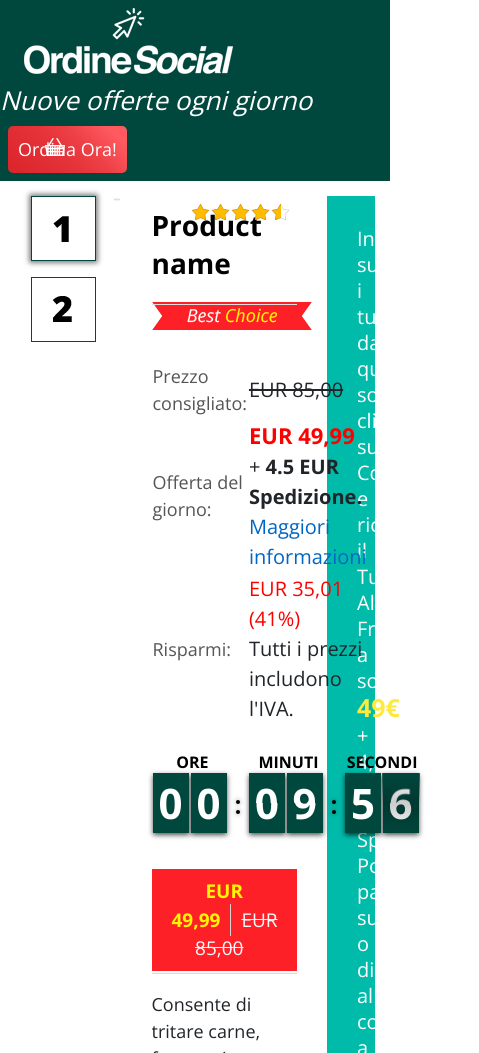
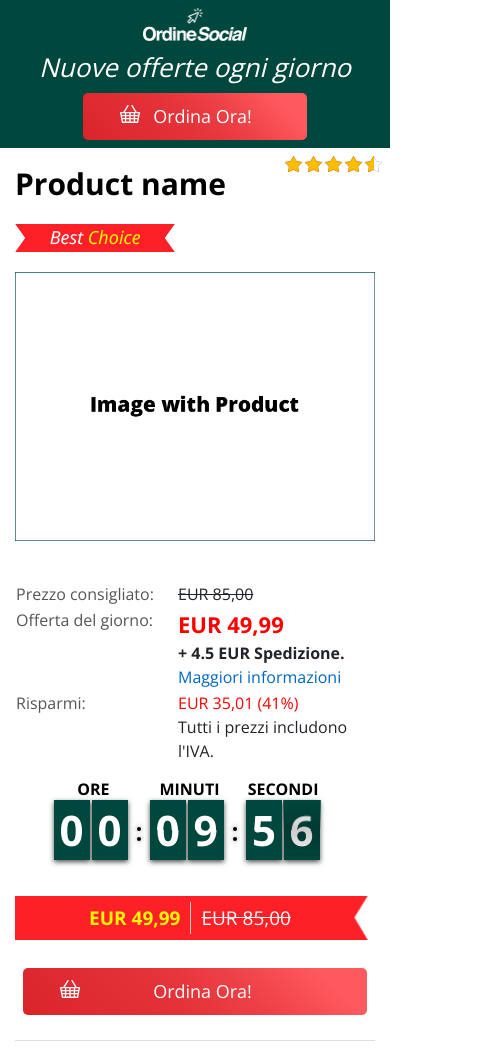
Before and after one commit to nazmariam/amazonstyle, a plain HTML site: page index.html in a window 390 px wide. Shown: the top 1053 px of the page, 479 px wide, since content can reach past the window. Drawn offline with nearby package versions, Linux system fonts and the light colour scheme.

Commit message:
mobile ip

```diff
--- a/css/style.css
+++ b/css/style.css
@@ -169,6 +169,7 @@ main {
   display: flex;
   flex-direction: row;
   padding: 15px;
+  position: relative;
 }
 .img-buttons{
   display: flex;
@@ -196,7 +197,7 @@ main {
 /*----------------------------------END product img----------------------------------------------------*/
 /*----------------------------------main-content----------------------------------------------------*/
 .main-content{
-  width:45%;
+  width:41%;
   padding: 15px;
 }
 /*----------------------------------END main-content----------------------------------------------------*/
@@ -213,7 +214,7 @@ main {
 .about-goods{
   position: relative;
 }
-.about-goods h1{
+.about-goods h1, .product-img h1{
    font-family: 'Open Sans', sans-serif;
    font-weight: 900;
    text-align: left;
@@ -434,7 +435,7 @@ table .red{
 
 /*----------------------------------------------form section-----------------------------------------*/
 .form-section {
-  width:20%;
+  width: 24%;
   padding: 15px;
 }
 
@@ -448,7 +449,7 @@ form {
   form .foot_bg {
     background: #e2e2e2; }
   form .head_form {
-    padding: 20px 15px; }
+    padding: 2px 0;}
     form .head_form p {
       font-size: 20px;
       line-height: 26px;
@@ -720,11 +721,11 @@ form {
     justify-content: center;
     align-items: center;
     flex-wrap: wrap;
-    width: 66.666667%;
+    width: 100%;
   }
   .secureicons img {
     display: block;
-    margin: 0 5px;
+    margin: 0 3px;
   }
   .securesubmit{
     max-width: 350px;
@@ -1108,8 +1109,7 @@ form {
     margin: 0 -15px; }
     .remove-padding img {
       width: 100%; }
-  .standard-button {
-    padding: 10px; }
+
     .standard-button span {
       font-size: 14px; }
   .steps-list {
@@ -1163,7 +1163,6 @@ form {
   .securesubmit{
     width: 100%;
     max-width: 100%;
-    background: #232323;
     padding: 15px;
   }
 
@@ -1193,10 +1192,57 @@ form {
   @media(max-width: 500px) {
   .read-more{
     display: block;
+    color: #29cfba;
   }
     .facts ul{
       height: 250px;
       overflow: hidden;
+    }
+    header{
+      flex-direction: column;
+    }
+    .logo{
+      margin: 8px;
+
+    }
+    .logo img{
+      width: 50%;
+      margin: 0 auto;
+      display: block;
+    }
+    main{
+      flex-direction: column;
+    }
+    .product-img{
+      width:100%;
+      flex-direction: column;
+    }
+    .best-choice::after{
+      display: none;
+    }
+    .prod-images{
+      margin: 20px auto 0;
+    }
+    .table-wrap{
+      margin: 0;
+    }
+    table{
+      font-size: 16px;
+    }
+    table .grey {
+      width: 45%;
+      vertical-align: top;
+      font-size: 16px;
+    }
+    .main-content{
+      width: 100%;
+    }
+    .form-section{
+      width: 100%;
+      padding: 0;
+    }
+    .img-buttons{
+      display: none;
     }
   }
 
--- a/index.html
+++ b/index.html
@@ -89,6 +89,13 @@
     </header>
     <main>
         <section class="product-img">
+            <div class="mobile-visible">
+                <h1>Product name</h1>
+                <div class="goods-rate"></div>
+                <div class="best-choice">
+                    <img src="images/stripe-best-choice.png" alt="">
+                </div>
+            </div>
             <div class="img-buttons">
                 <div class="button active" data-target="one"><img src="images/but-img-1.png" alt=""></div>
                 <div class="button" data-target="two"><img src="images/but-img-2.png" alt=""></div>
@@ -103,11 +110,14 @@
         </section>
         <section class="main-content">
             <div class="about-goods">
-              <h1>Product name</h1>
-                <div class="goods-rate"></div>
-                <div class="best-choice">
-                    <img src="images/stripe-best-choice.png" alt="">
+                <div class="mobile-hidden">
+                    <h1>Product name</h1>
+                    <div class="goods-rate"></div>
+                    <div class="best-choice">
+                        <img src="images/stripe-best-choice.png" alt="">
+                    </div>
                 </div>
+
                 <div class="table-wrap">
                     <table>
                         <tr>
@@ -116,7 +126,7 @@
                         </tr>
                         <tr>
                             <td class="grey">Offerta del giorno:</td>
-                            <td><strong>EUR 49,99</strong> + <b>4.5 EUR Spedizione.</b> <span id="popupinfo">Maggiori informazioni</span></td>
+                            <td><strong>EUR 49,99</strong><b> +&nbsp;4.5&nbsp;EUR&nbsp;Spedizione.</b> <span id="popupinfo">Maggiori informazioni</span></td>
                         </tr>
                         <tr>
                             <td class="grey">Risparmi:</td>
@@ -129,6 +139,9 @@
                 <div class="timer-wrapper">
                     <div class="clock " id="down"></div>
                     <span class="offer-span"><b>EUR 49,99</b><span>EUR 85,00</span></span>
+                    <div class="button-wrapper mobile-visible">
+                        <a href="#AnchorOrderForm" class="standard-button">Ordina Ora!</a>
+                    </div>
                 </div>
                 <div class="facts">
                     <ul>
```
